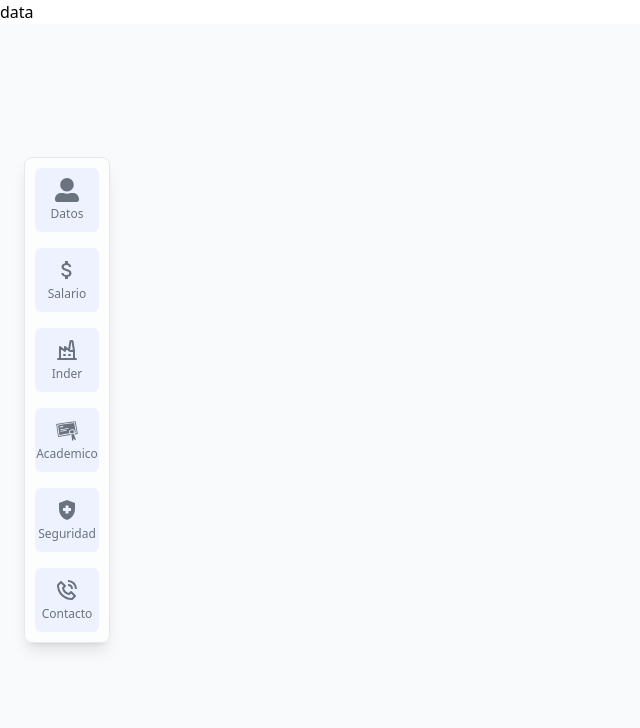
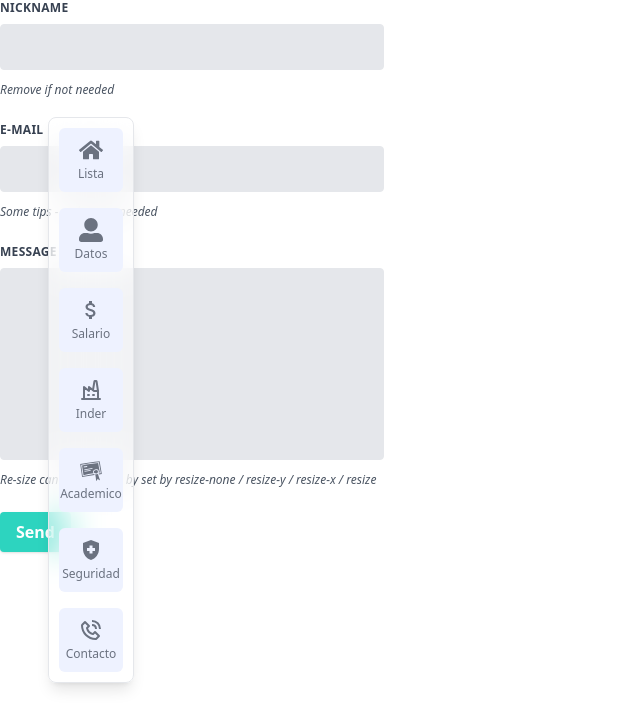
Before and after one commit to afgomezv/interfaz-vinculados, a React (Vite) app: page /empleado in a window 1280 px wide. Shown: the top 728 px of the page, without its empty margins (0-640 px from the left). Built offline with nearby package versions, Linux system fonts and the light colour scheme.

Commit message:
Cambio en rutas y estilos

```diff
--- a/index.html
+++ b/index.html
@@ -4,7 +4,7 @@
     <meta charset="UTF-8" />
     <link rel="icon" type="image/svg+xml" href="/vite.svg" />
     <meta name="viewport" content="width=device-width, initial-scale=1.0" />
-    <title>Vite + React</title>
+    <title>Vinculados</title>
   </head>
   <body>
     <div id="root"></div>
--- a/src/components/Menu.jsx
+++ b/src/components/Menu.jsx
@@ -1,4 +1,8 @@
-import { FaUserAlt } from "react-icons/fa";
+//React-Router
+import { Link } from "react-router-dom";
+
+// Iconos
+import { FaUserAlt, FaHome } from "react-icons/fa";
 import { MdOutlineAttachMoney, MdHealthAndSafety } from "react-icons/md";
 import { TbBuildingFactory2 } from "react-icons/tb";
 import { GiDiploma } from "react-icons/gi";
@@ -6,50 +10,60 @@
 
 export const Menu = () => {
   return (
-    <div className="relative bg-gray-50  w-screen h-screen pattern">
-      <nav className="z-20 flex shrink-0 grow-0 justify-around gap-4 border-t border-gray-200 bg-white/50 p-2.5 shadow-lg backdrop-blur-lg dark:border-slate-600/60 fixed top-2/4 -translate-y-2/4 left-6 min-h-[auto] min-w-[64px] flex-col rounded-lg border">
-        <a
+    <div className="bg-gray-50">
+      <nav
+        className="flex shrink-0 grow-0 justify-around gap-4 border-t border-gray-200 bg-white/50 p-2.5 shadow-lg backdrop-blur-lg  fixed top-2/4 -translate-y-2/4 left-12
+        min-h-[auto] min-w-[64px] flex-col rounded-lg border"
+      >
+        <Link
+          to="/"
+          className="flex cursor-pointer aspect-square min-h-[32px] w-16 flex-col items-center justify-center gap-1 rounded-md p-1.5 bg-indigo-50 text-gray-500 hover:text-blue-700"
+        >
+          <FaHome className="w-6 h-6 shrink-0" />
+          <small className="text-center text-xs font-medium">Lista</small>
+        </Link>
+        <Link
           htmlFor="#profile"
           className="flex cursor-pointer aspect-square min-h-[32px] w-16 flex-col items-center justify-center gap-1 rounded-md p-1.5 bg-indigo-50 text-gray-500 hover:text-blue-700"
         >
           <FaUserAlt className="w-6 h-6 shrink-0" />
           <small className="text-center text-xs font-medium">Datos</small>
-        </a>
-        <a
+        </Link>
+        <Link
           htmlFor="#profile"
           className="flex cursor-pointer aspect-square min-h-[32px] w-16 flex-col items-center justify-center gap-1 rounded-md p-1.5 bg-indigo-50 text-gray-500 hover:text-blue-700"
         >
           <MdOutlineAttachMoney className="w-6 h-6 shrink-0" />
           <small className="text-center text-xs font-medium">Salario</small>
-        </a>
-        <a
+        </Link>
+        <Link
           htmlFor="#profile"
           className="flex cursor-pointer aspect-square min-h-[32px] w-16 flex-col items-center justify-center gap-1 rounded-md p-1.5 bg-indigo-50 text-gray-500 hover:text-blue-700"
         >
           <TbBuildingFactory2 className="w-6 h-6 shrink-0" />
           <small className="text-center text-xs font-medium">Inder</small>
-        </a>
-        <a
+        </Link>
+        <Link
           htmlFor="#profile"
           className="flex cursor-pointer aspect-square min-h-[32px] w-16 flex-col items-center justify-center gap-1 rounded-md p-1.5 bg-indigo-50 text-gray-500 hover:text-blue-700"
         >
           <GiDiploma className="w-6 h-6 shrink-0" />
           <small className="text-center text-xs font-medium">Academico</small>
-        </a>
-        <a
+        </Link>
+        <Link
           htmlFor="#profile"
           className="flex cursor-pointer aspect-square min-h-[32px] w-16 flex-col items-center justify-center gap-1 rounded-md p-1.5 bg-indigo-50 text-gray-500 hover:text-blue-700"
         >
           <MdHealthAndSafety className="w-6 h-6 shrink-0" />
           <small className="text-center text-xs font-medium">Seguridad</small>
-        </a>
-        <a
+        </Link>
+        <Link
           htmlFor="#profile"
           className="flex cursor-pointer aspect-square min-h-[32px] w-16 flex-col items-center justify-center gap-1 rounded-md p-1.5 bg-indigo-50 text-gray-500 hover:text-blue-700"
         >
           <BiPhoneCall className="w-6 h-6 shrink-0" />
           <small className="text-center text-xs font-medium">Contacto</small>
-        </a>
+        </Link>
       </nav>
     </div>
   );
--- a/src/router/Data.jsx
+++ b/src/router/Data.jsx
@@ -1,3 +1,69 @@
 export const Data = () => {
-  return <div>data</div>;
+  return (
+    <>
+      <div class="flex flex-wrap -mx-3 mb-6">
+        <div class="w-full px-3">
+          <label
+            class="block uppercase tracking-wide text-gray-700 text-xs font-bold mb-2"
+            for="grid-password"
+          >
+            Nickname
+          </label>
+          <input
+            class="appearance-none block w-full bg-gray-200 text-gray-700 border border-gray-200 rounded py-3 px-4 mb-3 leading-tight focus:outline-none focus:bg-white focus:border-gray-500"
+            id="nick"
+            type="text"
+          />
+          <p class="text-gray-600 text-xs italic">Remove if not needed</p>
+        </div>
+      </div>
+      <div class="flex flex-wrap -mx-3 mb-6">
+        <div class="w-full px-3">
+          <label
+            class="block uppercase tracking-wide text-gray-700 text-xs font-bold mb-2"
+            for="grid-password"
+          >
+            E-mail
+          </label>
+          <input
+            class="appearance-none block w-full bg-gray-200 text-gray-700 border border-gray-200 rounded py-3 px-4 mb-3 leading-tight focus:outline-none focus:bg-white focus:border-gray-500"
+            id="email"
+            type="email"
+          />
+          <p class="text-gray-600 text-xs italic">
+            Some tips - as long as needed
+          </p>
+        </div>
+      </div>
+      <div class="flex flex-wrap -mx-3 mb-6">
+        <div class="w-full px-3">
+          <label
+            class="block uppercase tracking-wide text-gray-700 text-xs font-bold mb-2"
+            for="grid-password"
+          >
+            Message
+          </label>
+          <textarea
+            class=" no-resize appearance-none block w-full bg-gray-200 text-gray-700 border border-gray-200 rounded py-3 px-4 mb-3 leading-tight focus:outline-none focus:bg-white focus:border-gray-500 h-48 resize-none"
+            id="message"
+          ></textarea>
+          <p class="text-gray-600 text-xs italic">
+            Re-size can be disabled by set by resize-none / resize-y / resize-x
+            / resize
+          </p>
+        </div>
+      </div>
+      <div class="md:flex md:items-center">
+        <div class="md:w-1/3">
+          <button
+            class="shadow bg-teal-400 hover:bg-teal-400 focus:shadow-outline focus:outline-none text-white font-bold py-2 px-4 rounded"
+            type="button"
+          >
+            Send
+          </button>
+        </div>
+        <div class="md:w-2/3"></div>
+      </div>
+    </>
+  );
 };
--- a/src/router/Employee.jsx
+++ b/src/router/Employee.jsx
@@ -4,8 +4,10 @@
 export const Employee = () => {
   return (
     <>
-      <form action="" className="w-full max-w-lg">
-        <Data />
+      <form action="" className="w-full flex items-center">
+        <section className="inset-y-16 right-16 w-96">
+          <Data />
+        </section>
       </form>
       <Menu />
     </>
--- a/src/router/List.jsx
+++ b/src/router/List.jsx
@@ -1,10 +1,17 @@
+//Componentes
+import { Search } from "../components/Search";
+
+//React-Router
+import { Link } from "react-router-dom";
+
+//Iconos
+
 import {
   BsCheckCircleFill,
   BsFillXCircleFill,
   BsEye,
   BsPencilFill,
 } from "react-icons/bs";
-import { Search } from "../components/Search";
 
 export const List = () => {
   return (
@@ -67,10 +74,14 @@
                   <td className="whitespace-nowrap px-3 py-4 text-sm">
                     <div className="flex item-center justify-center">
                       <div className="w-4 mr-4 cursor-pointer transform hover:text-blue-700 hover:scale-125">
-                        <BsEye className="h-5 w-5" />
+                        <Link to="/empleado">
+                          <BsEye className="h-5 w-5" />
+                        </Link>
                       </div>
                       <div className="w-4 mr-4 cursor-pointer transform hover:text-blue-700 hover:scale-125">
-                        <BsPencilFill className="h-5 w-5" />
+                        <Link to="#">
+                          <BsPencilFill className="h-5 w-5" />
+                        </Link>
                       </div>
                     </div>
                   </td>
```
